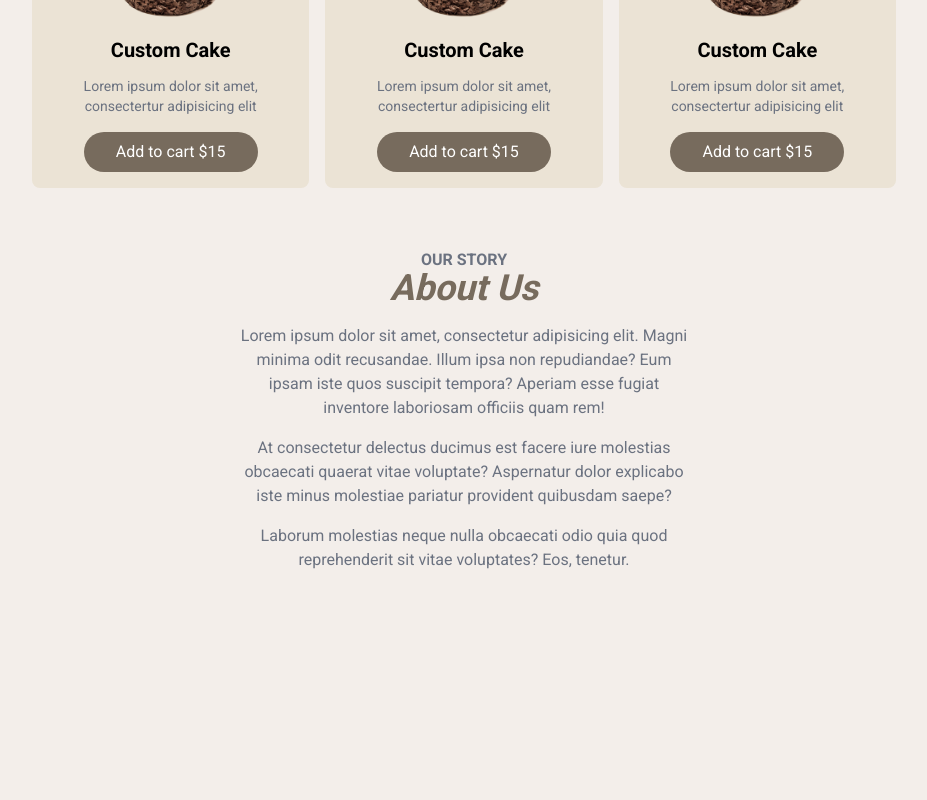
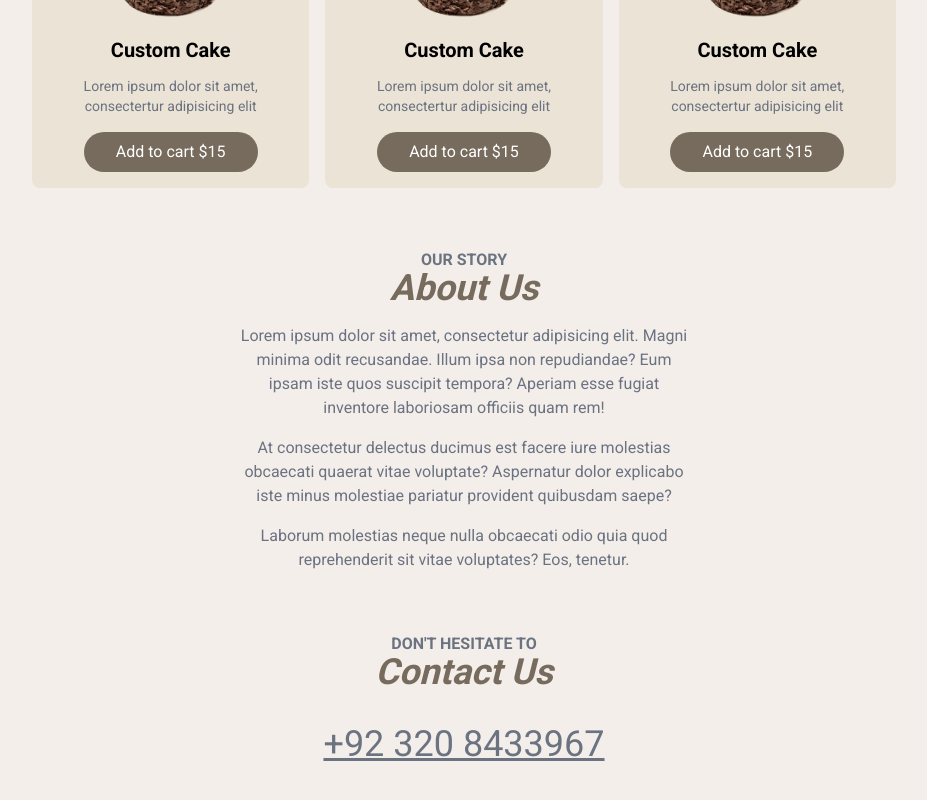
Before and after one commit to jawadshahid07/A-Fresh-Tart, a Next.js app: page / in a window 1280 px wide. Shown: the part 848-1648 px from the top of the page, without its empty margins (176-1103 px from the left). Before the commit the page ends 1500 px from the top, so only its background shows below. Built offline with nearby package versions, Linux system fonts and the light colour scheme.

Commit message:
added contact us to home page

```diff
--- a/src/app/page.js
+++ b/src/app/page.js
@@ -25,6 +25,17 @@
 
 
       </section>
+      <section className="text-center my-8" id="contact">
+        <SectionHeaders
+          subHeader={'Don\'t hesitate to'}
+          mainHeader={'Contact Us'}
+        />
+        <div className="mt-8">
+          <a className="text-4xl underline text-gray-500" href="tel:+923208433967">
+            +92 320 8433967
+          </a>
+        </div>
+      </section>
     </>
   )
 }
```
